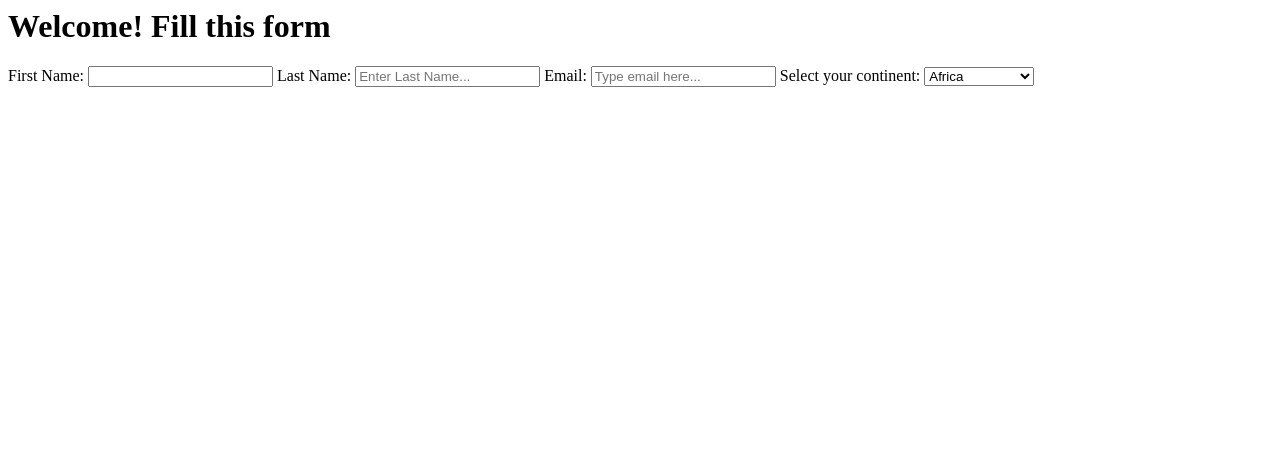
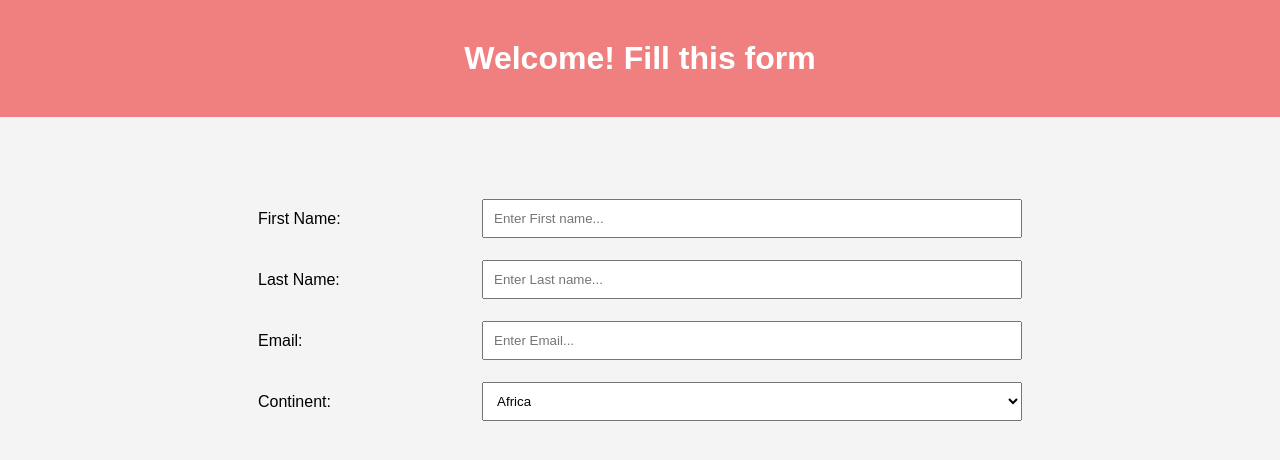
Before and after one commit to NathnaelTB/CountrySelector, a plain HTML site: page index.html in a window 1280 px wide. Drawn offline with Linux system fonts and the light colour scheme.

Commit message:
html and css are done

```diff
--- a/index.html
+++ b/index.html
@@ -2,6 +2,7 @@
 <head>
     <meta charset="UTF-8">
     <meta name="viewport" content="width=device-width, initial-scale=1.0">
+    <link rel="stylesheet" type="text/css" href="style.css">
     <title>CountrySelector</title>
 </head>
 <body>
@@ -10,15 +11,25 @@
     </div>
 
     <form action="">
-        <label for="">First Name: </label>
-        <input type="text" placeholde="Enter First Name...">
-        <label for="">Last Name:</label>
-        <input type="text" placeholder="Enter Last Name...">
-        <label for="">Email: </label>
-        <input type="email" placeholder="Type email here...">
+        <table>
+            <tr>
+                <td><label for="">First Name: </label></td>
+                <td><input type="text" placeholder="Enter First name..."></td>
+            </tr>
 
-        <label for="">Select your continent: </label>
-        <select name="" id="continent">
+            <tr>
+                <td><label for="">Last Name: </label></td>
+                <td><input type="text" placeholder="Enter Last name..."></td>
+            </tr>
+
+            <tr>
+                <td><label for="">Email: </label></td>
+                <td><input type="text" placeholder="Enter Email..."></td>
+            </tr>
+
+            <tr>
+                <td><label for="">Continent: </label></td>
+                <td><select name="" id="">
                     <option value="">Africa</option>
                     <option value="">Antarctica</option>
                     <option value="">Asia</option>
@@ -26,7 +37,9 @@
                     <option value="">Europe</option>
                     <option value="">North America</option>
                     <option value="">South America</option>
-        </select>
+                </select></td>
+            </tr>
+        </table>
     </form>
 </body>
 </html>
--- a/style.css
+++ b/style.css
@@ -0,0 +1,27 @@
+* {
+    margin: 0;
+    padding: 0;
+    font-family: Arial, Helvetica, sans-serif;
+}
+
+body {
+    background-color: #f4f4f4;
+}
+
+.header {
+    background-color: lightcoral;
+    color: #fff;
+    padding:40px;
+    text-align: center;
+}
+
+table {
+    width: 60%;
+    margin: 70px auto;
+}
+
+input, select {
+    padding: 10px;
+    width: 100%;
+    margin: 10px 0;
+}
```
Lines whose indentation alone changed are shown as unchanged.
